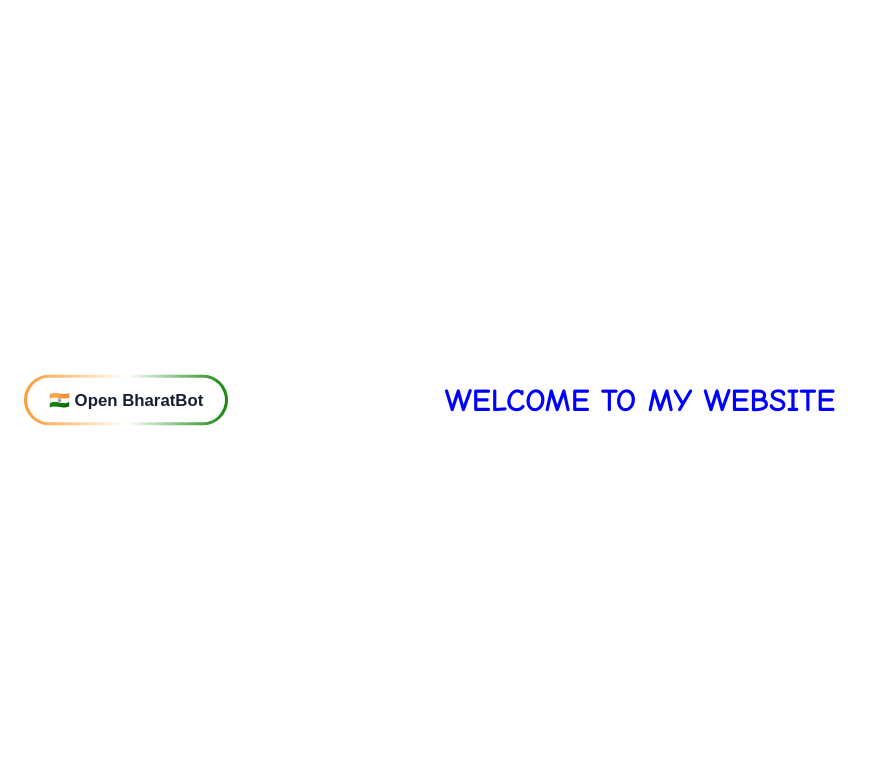
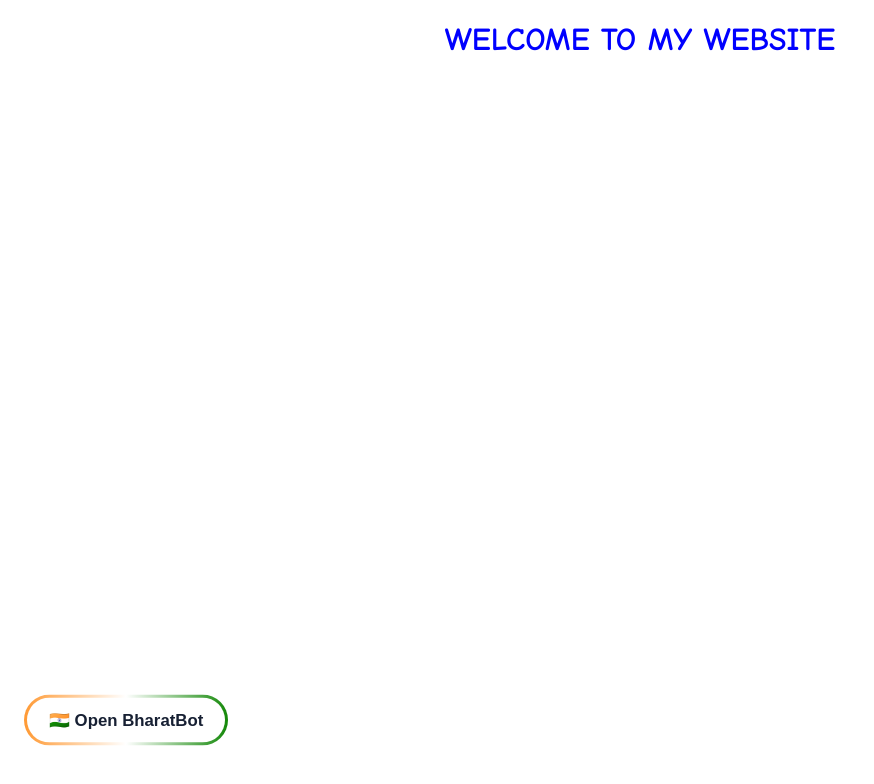
Before and after one commit to da-scripter12/a-website, a website: page index.html in a window 1280 px wide. Shown: the whole page, without its empty margins (0-874 px from the left). Drawn offline with Linux system fonts and the light colour scheme.

Commit message:
Update website

```diff
--- a/bharatbot web edition/bharat.style.css
+++ b/bharatbot web edition/bharat.style.css
@@ -99,7 +99,12 @@ h1 {
     background-color: green;
     border-radius: 10px;
     outline: none;
+    color: #ffffff;
     font: inherit;
+}
+
+#input::placeholder {
+    color: rgb(255 255 255 / 82%);
 }
 
 #input:focus {
--- a/styleing.css
+++ b/styleing.css
@@ -1,6 +1,7 @@
 #index {
     display: flex;
-    justify-content: center;
+    flex-direction: column;
+    justify-content: flex-start;
     align-items: center;
     min-height: 100vh;
     margin: 0;
@@ -30,7 +31,7 @@ button {
 .bharatbot-link {
     display: inline-block;
     position: fixed;
-    top: 50%;
+    top: 90%;
     left: 24px;
     padding: 12px 22px;
     border: 3px solid transparent;
```
